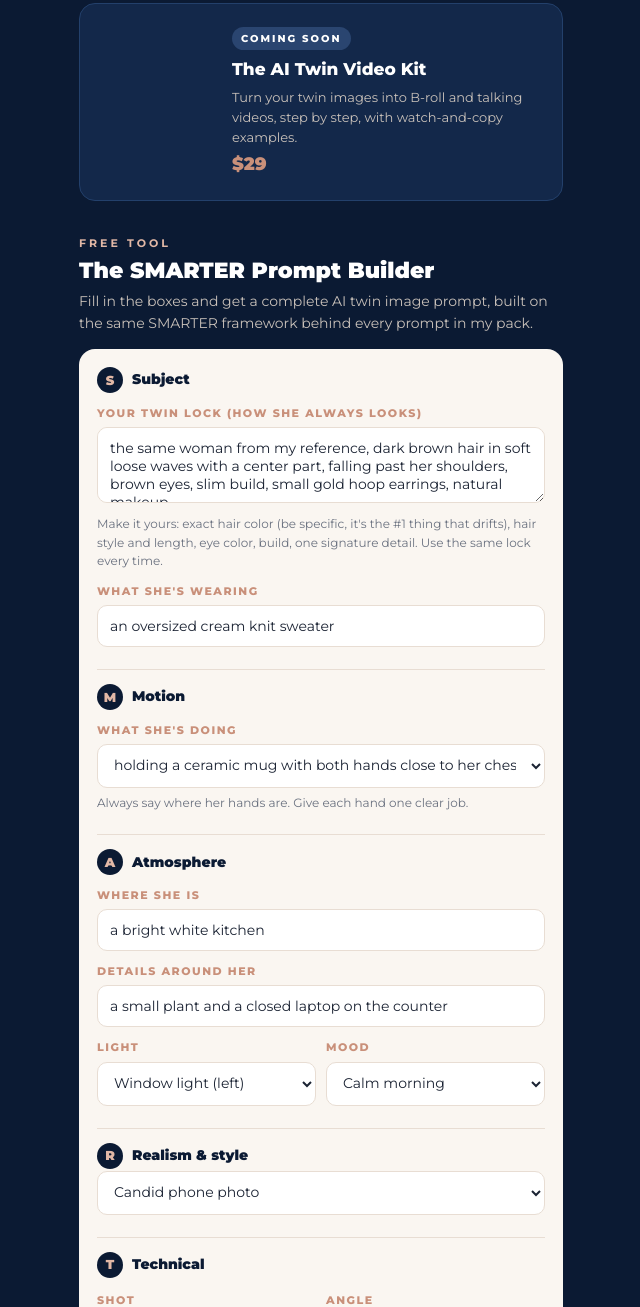
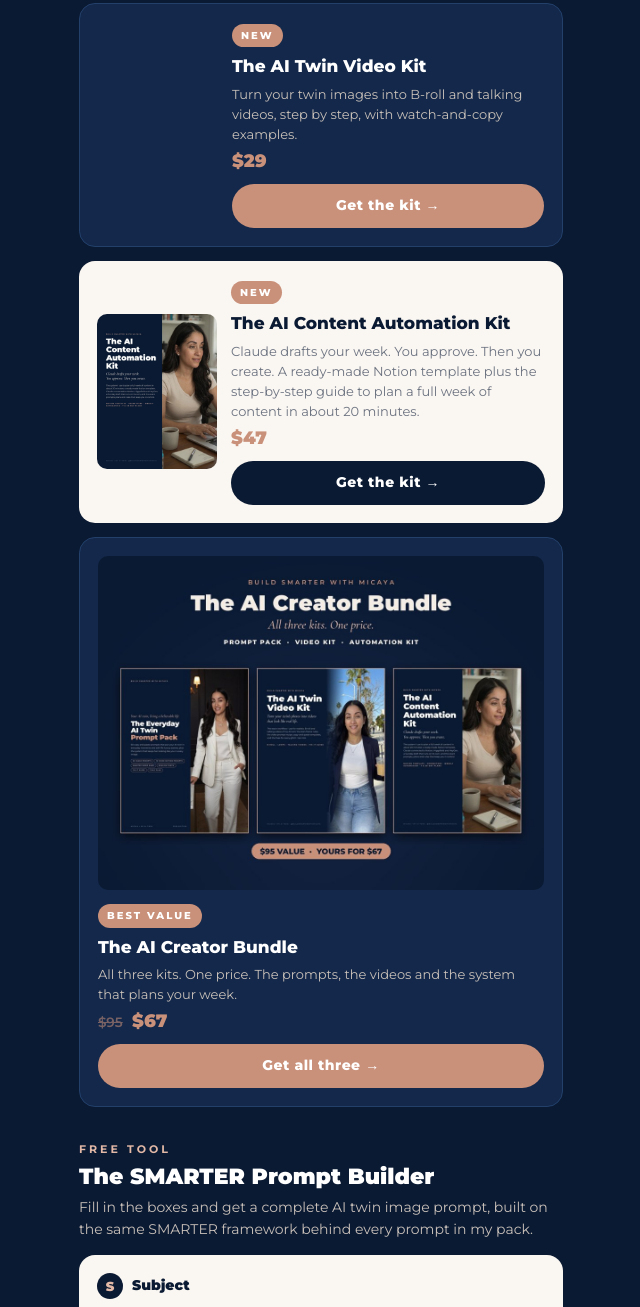
Before and after one commit to buildsmarterwithmicaya/buildsmarterwithmicaya.github.io, a plain HTML site: page index.html in a window 1280 px wide. Shown: the part 1512-2819 px from the top of the page, without its empty margins (319-959 px from the left). Drawn offline with nearby package versions, Linux system fonts and the light colour scheme; grey boxes are pictures that could not be loaded.

Commit message:
Shop: Video Kit live, add Automation Kit and AI Creator Bundle; update freebie pages
Co-Authored-By: Claude Opus 5.5 <noreply@anthropic.com>
Claude-Session: https://claude.ai/code/session_01B3r2wvFMyQ4r9Pty4oL1dK

```diff
--- a/index.html
+++ b/index.html
@@ -36,6 +36,8 @@ h3{font-weight:800;font-size:17px;color:#fff}
 .prod{display:grid;grid-template-columns:120px 1fr;gap:14px;align-items:center}
 .prod img,.prod video{width:120px;border-radius:10px;display:block}
 .prod video{height:160px;object-fit:cover}
+.bundle img{width:100%;border-radius:10px;display:block;margin-bottom:12px}
+.price .was{opacity:.55;font-weight:600;font-size:.75em;margin-right:4px}
 .price{font-weight:900;color:var(--rg);font-size:18px;margin-top:4px}
 .tag{display:inline-block;background:var(--rg);color:#fff;font-size:10px;font-weight:800;letter-spacing:2px;padding:4px 9px;border-radius:20px;margin-bottom:6px}
 .tag.soon{background:#2A4570}
@@ -111,10 +113,27 @@ footer a{color:var(--rg2)}
     </div>
     <div class="card prod">
       <video src="media/kit_s.mp4" autoplay muted loop playsinline></video>
-      <div><span class="tag soon">COMING SOON</span>
+      <div><span class="tag">NEW</span>
         <h3>The AI Twin Video Kit</h3>
         <div class="small">Turn your twin images into B-roll and talking videos, step by step, with watch-and-copy examples.</div>
-        <div class="price">$29</div></div>
+        <div class="price">$29</div>
+        <a class="btn" href="https://payhip.com/b/Dt7jJ" style="margin-top:8px;padding:11px">Get the kit →</a></div>
+    </div>
+    <div class="card light prod">
+      <img src="media/automation_cover.jpg" alt="The AI Content Automation Kit cover">
+      <div><span class="tag">NEW</span>
+        <h3>The AI Content Automation Kit</h3>
+        <div class="small">Claude drafts your week. You approve. Then you create. A ready-made Notion template plus the step-by-step guide to plan a full week of content in about 20 minutes.</div>
+        <div class="price">$47</div>
+        <a class="btn dark" href="https://payhip.com/b/r04HE" style="margin-top:8px;padding:11px">Get the kit →</a></div>
+    </div>
+    <div class="card bundle">
+      <img src="media/bundle_cover.jpg" alt="The AI Creator Bundle: all three kits">
+      <span class="tag">BEST VALUE</span>
+      <h3>The AI Creator Bundle</h3>
+      <div class="small">All three kits. One price. The prompts, the videos and the system that plans your week.</div>
+      <div class="price"><s class="was">$95</s> $67</div>
+      <a class="btn" href="https://payhip.com/b/TSWRq" style="margin-top:8px;padding:11px">Get all three →</a>
     </div>
   </div>
 
```
Also changed, not shown: free-prompt.html (+10 -2 lines), neon-nights-prompts.html (+10 -2 lines), media/automation_cover.jpg (added), media/bundle_cover.jpg (added).
